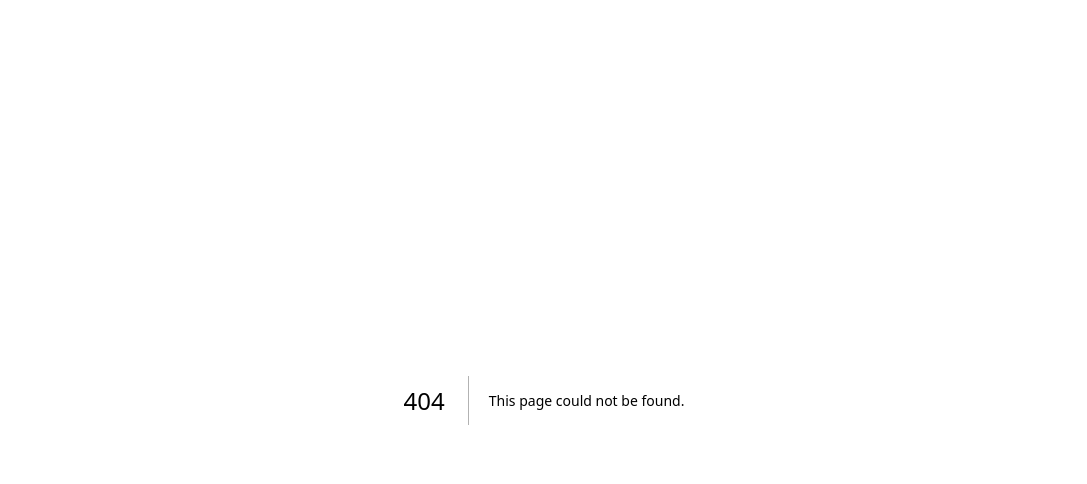
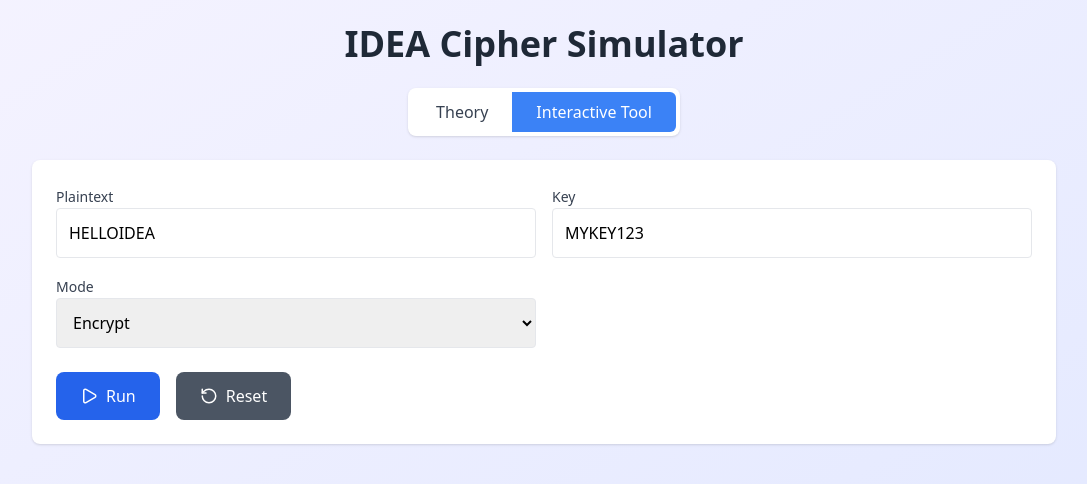
Before and after one commit to VlabInternship/cipher-index, a Next.js app: page /idea-cipher in a window 1280 px wide. Before the commit this address had no page. Shown: the top 484 px of the page, without its empty margins (96-1183 px from the left). Built offline with nearby package versions, Linux system fonts and the light colour scheme.

Commit message:
Added IDEA

```diff
--- /dev/null
+++ b/pages/idea-cipher.jsx
@@ -0,0 +1,118 @@
+//idea-cipher.jsx
+
+import React, { useState } from 'react';
+import { Play, RotateCcw } from 'lucide-react';
+
+// Very simplified IDEA (demo only)
+const mod65537 = (x) => (x === 0 ? 0 : x % 65537);
+const modInverse = (x) => {
+  for (let i = 1; i < 65536; i++) {
+    if ((x * i) % 65537 === 1) return i;
+  }
+  return 0;
+};
+
+const simpleIdeaEncrypt = (plain, key) => {
+  const p = plain.split('').map(c => c.charCodeAt(0));
+  const k = key.split('').map(c => c.charCodeAt(0));
+  const result = p.map((val, i) => (val ^ (k[i % k.length])));
+  return result.map(n => n.toString(16).padStart(2, '0')).join('');
+};
+
+const simpleIdeaDecrypt = (cipherHex, key) => {
+  const bytes = cipherHex.match(/.{2}/g).map(h => parseInt(h, 16));
+  const k = key.split('').map(c => c.charCodeAt(0));
+  const result = bytes.map((val, i) => (val ^ (k[i % k.length])));
+  return result.map(n => String.fromCharCode(n)).join('');
+};
+
+export default function IdeaCipher() {
+  const [tab, setTab] = useState('interactive');
+  const [input, setInput] = useState('HELLOIDEA');
+  const [key, setKey] = useState('MYKEY123');
+  const [mode, setMode] = useState('encrypt');
+  const [output, setOutput] = useState('');
+
+  const handleRun = () => {
+    if (mode === 'encrypt') {
+      setOutput(simpleIdeaEncrypt(input, key));
+    } else {
+      setOutput(simpleIdeaDecrypt(input, key));
+    }
+  };
+
+  const reset = () => {
+    setInput('');
+    setKey('');
+    setOutput('');
+  };
+
+  return (
+    <div className="min-h-screen bg-gradient-to-br from-violet-50 to-indigo-100 p-6">
+      <div className="max-w-5xl mx-auto">
+        <h1 className="text-4xl font-bold text-center text-gray-800 mb-6">IDEA Cipher Simulator</h1>
+
+        <div className="flex justify-center mb-6">
+          <div className="bg-white rounded-lg shadow p-1">
+            <button onClick={() => setTab('theory')} className={`px-6 py-2 rounded-l-md ${tab === 'theory' ? 'bg-blue-500 text-white' : 'text-gray-700 hover:bg-gray-100'}`}>Theory</button>
+            <button onClick={() => setTab('interactive')} className={`px-6 py-2 rounded-r-md ${tab === 'interactive' ? 'bg-blue-500 text-white' : 'text-gray-700 hover:bg-gray-100'}`}>Interactive Tool</button>
+          </div>
+        </div>
+
+        {tab === 'theory' && (
+          <div className="bg-white rounded-lg shadow p-6 text-gray-800 space-y-4">
+            <h2 className="text-2xl font-bold">What is IDEA Cipher?</h2>
+            <p>
+              The International Data Encryption Algorithm (IDEA) is a symmetric block cipher known for its strength and structure. It uses 64-bit blocks with a 128-bit key, performing multiple rounds of substitution and permutation using modular arithmetic.
+            </p>
+            <pre className="bg-slate-100 p-4 rounded text-sm overflow-x-auto font-mono">
+Rounds = 8 + 1 Output Transformation
+Each round:
+  - Multiplication mod 65537
+  - Addition mod 2^16
+  - XOR mixing
+            </pre>
+          </div>
+        )}
+
+        {tab === 'interactive' && (
+          <div className="bg-white rounded-lg shadow p-6 space-y-6">
+            <div className="grid md:grid-cols-2 gap-4">
+              <div>
+                <label className="text-sm font-medium text-gray-700">{mode === 'encrypt' ? 'Plaintext' : 'Ciphertext (Hex)'}</label>
+                <input value={input} onChange={(e) => setInput(e.target.value)} className="w-full p-3 border rounded" />
+              </div>
+              <div>
+                <label className="text-sm font-medium text-gray-700">Key</label>
+                <input value={key} onChange={(e) => setKey(e.target.value)} className="w-full p-3 border rounded" />
+              </div>
+              <div>
+                <label className="text-sm font-medium text-gray-700">Mode</label>
+                <select value={mode} onChange={(e) => setMode(e.target.value)} className="w-full p-3 border rounded">
+                  <option value="encrypt">Encrypt</option>
+                  <option value="decrypt">Decrypt</option>
+                </select>
+              </div>
+            </div>
+
+            <div className="flex gap-4">
+              <button onClick={handleRun} className="flex items-center gap-2 px-6 py-3 bg-blue-600 text-white rounded-lg">
+                <Play size={18} /> Run
+              </button>
+              <button onClick={reset} className="flex items-center gap-2 px-6 py-3 bg-gray-600 text-white rounded-lg">
+                <RotateCcw size={18} /> Reset
+              </button>
+            </div>
+
+            {output && (
+              <div>
+                <h3 className="font-semibold text-gray-700 mb-1">{mode === 'encrypt' ? 'Ciphertext (Hex):' : 'Decrypted Text:'}</h3>
+                <div className="bg-slate-100 p-3 rounded font-mono text-blue-700 break-words overflow-x-auto">{output}</div>
+              </div>
+            )}
+          </div>
+        )}
+      </div>
+    </div>
+  );
+}
--- a/pages/index.jsx
+++ b/pages/index.jsx
@@ -21,6 +21,13 @@ const TABLE_DATA = [
   { algorithm: 'A5/1', type: 'Symmetric', class: 'Stream', keyLength: '64 bits', blockSize: 'N/A (Stream)', corePrinciple: 'Irregularly clocked LFSRs', keyStrength: 'Insecure (Known Attacks)', modernStatus: 'Obsolete' },
   { algorithm: 'RSA', type: 'Asymmetric', class: 'Public-Key', keyLength: '1024-4096+ bits', blockSize: 'N/A (Block)', corePrinciple: 'Factoring large primes', keyStrength: 'Secure (Large Keys)', modernStatus: 'Global Standard' },
   { algorithm: 'HMAC', type: 'N/A', class: 'Authentication', keyLength: 'Varies', blockSize: 'Varies', corePrinciple: 'Two-pass keyed hash', keyStrength: 'Highly Secure', modernStatus: 'Global Standard' },
+  { algorithm: 'SHA-256', type: 'Hash', class: 'Hash', keyLength: 'Varies', blockSize: 'Varies', corePrinciple: 'SHA-2 family', keyStrength: 'Highly Secure', modernStatus: 'Global Standard' },
+  { algorithm: 'SHA-384', type: 'Hash', class: 'Hash', keyLength: 'Varies', blockSize: 'Varies', corePrinciple: 'SHA-3 family', keyStrength: 'Highly Secure', modernStatus: 'Global Standard' },
+  { algorithm: 'SHA-512', type: 'Hash', class: 'Hash', keyLength: 'Varies', blockSize: 'Varies', corePrinciple: 'SHA-3 family', keyStrength: 'Highly Secure', modernStatus: 'Global Standard' },
+  { algorithm: 'SHA-3', type: 'Hash', class: 'Hash', keyLength: 'Varies', blockSize: 'Varies', corePrinciple: 'SHA-3 family', keyStrength: 'Highly Secure', modernStatus: 'Global Standard' },
+  { algorithm: 'SHA-3-256', type: 'Hash', class: 'Hash', keyLength: 'Varies', blockSize: 'Varies', corePrinciple: 'SHA-3 family', keyStrength: 'Highly Secure', modernStatus: 'Global Standard' },
+  { algorithm: 'SHA-3-384', type: 'Hash', class: 'Hash', keyLength: 'Varies', blockSize: 'Varies', corePrinciple: 'SHA-3 family', keyStrength: 'Highly Secure', modernStatus: 'Global Standard' },
+  { algorithm: 'SHA-3-512', type: 'Hash', class: 'Hash', keyLength: 'Varies', blockSize: 'Varies', corePrinciple: 'SHA-3 family', keyStrength: 'Highly Secure', modernStatus: 'Global Standard' },
 ];
 const PAGES = {
   'index': {
@@ -65,7 +72,7 @@ const PAGES = {
                 <li><a href="/aes-cipher" className="text-[#0056b3] hover:underline">8. Advanced Encryption Standard (AES): The Global Standard</a></li>
                 <li><a href="/threefish" className="text-[#0056b3] hover:underline">9. Threefish: A Tweakable and S-Box-Free Design</a></li>
                 <li><a href="/present-cipher" className="text-[#0056b3] hover:underline">10. PRESENT: The Lightweight Champion for IoT</a></li>
-                <li><a href="/idea" className="text-[#0056b3] hover:underline">11. International Data Encryption Algorithm (IDEA)</a></li>
+                <li><a href="/idea-cipher" className="text-[#0056b3] hover:underline">11. International Data Encryption Algorithm (IDEA)</a></li>
                 <li><a href="/speck-cipher" className="text-[#0056b3] hover:underline">12. SPECK: The Software-Optimized Lightweight Contender</a></li>
               </ul>
 
@@ -552,8 +559,27 @@ Rail 3: A I T P</pre>
           </div>
         </div>
       </>
-    ),
-  },
+        ),
+      },
+      'idea-cipher': {
+        title: 'IDEA Cipher',
+        subtitle: 'The Simple Elegance of Transposition',
+        content: (
+          <>
+            <div className="section-card">
+              <h2 className="section-title">What is the IDEA Cipher?</h2>
+              <div className="section-content">
+                <p>The IDEA cipher is a block cipher that operates on 64-bit blocks using a 128-bit key. It was designed by Xuejia Lai and James Massey in 1990 and is known for its use of three different mathematical operations on 16-bit sub-blocks to achieve strong diffusion.</p>
+                <div className="security-indicator-high">
+                  <p>Secure, but Largely Superseded by AES</p>
+                </div>
+                <p>While still considered secure, its adoption declined with the rise of AES. It remains an important historical example of a strong, non-Feistel block cipher design.</p>
+                <a href="/" className="back-to-index">&larr; Back to Index</a>
+              </div>
+            </div>
+          </>
+        ),
+      },
 };
 
 
```
